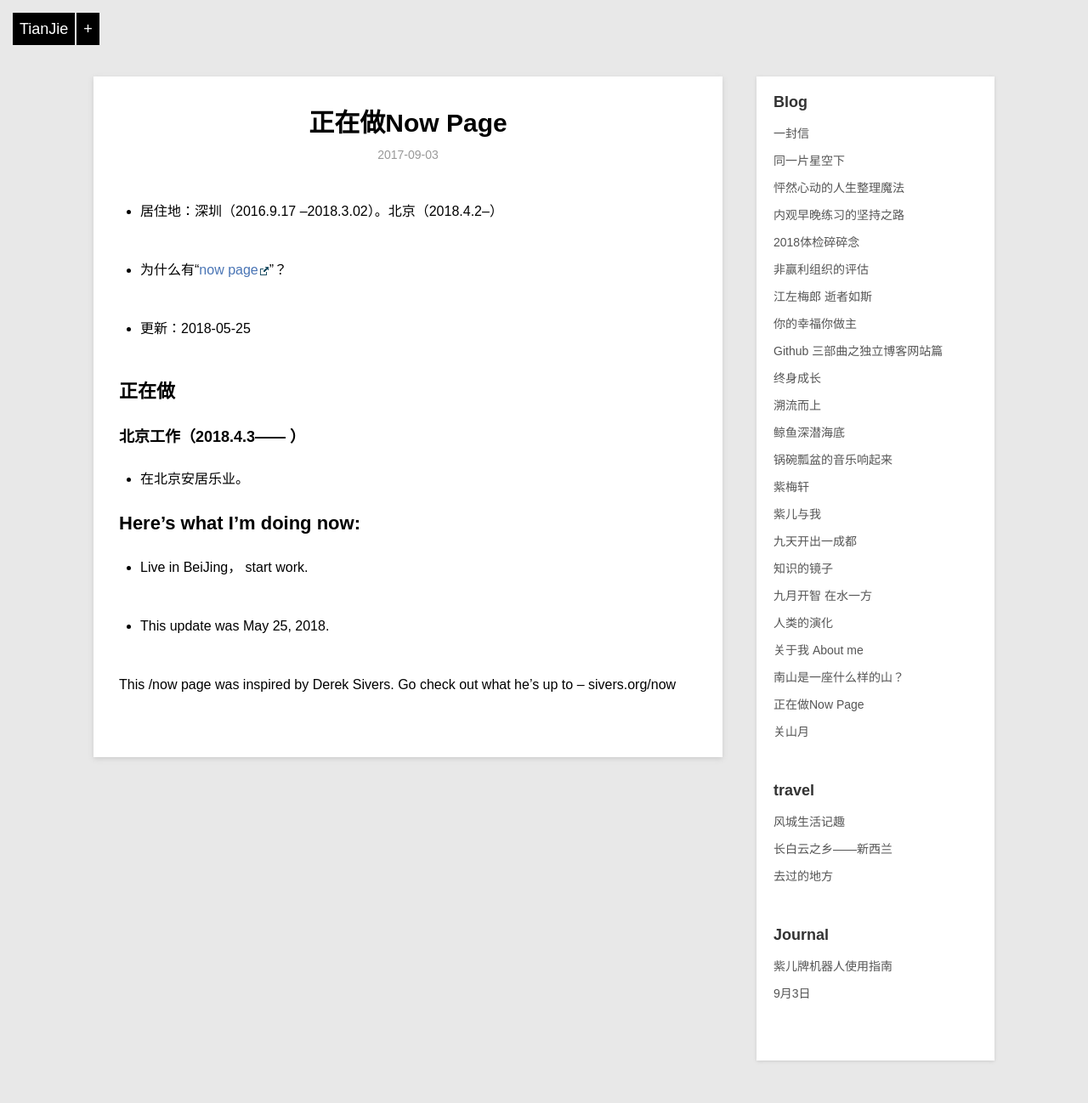
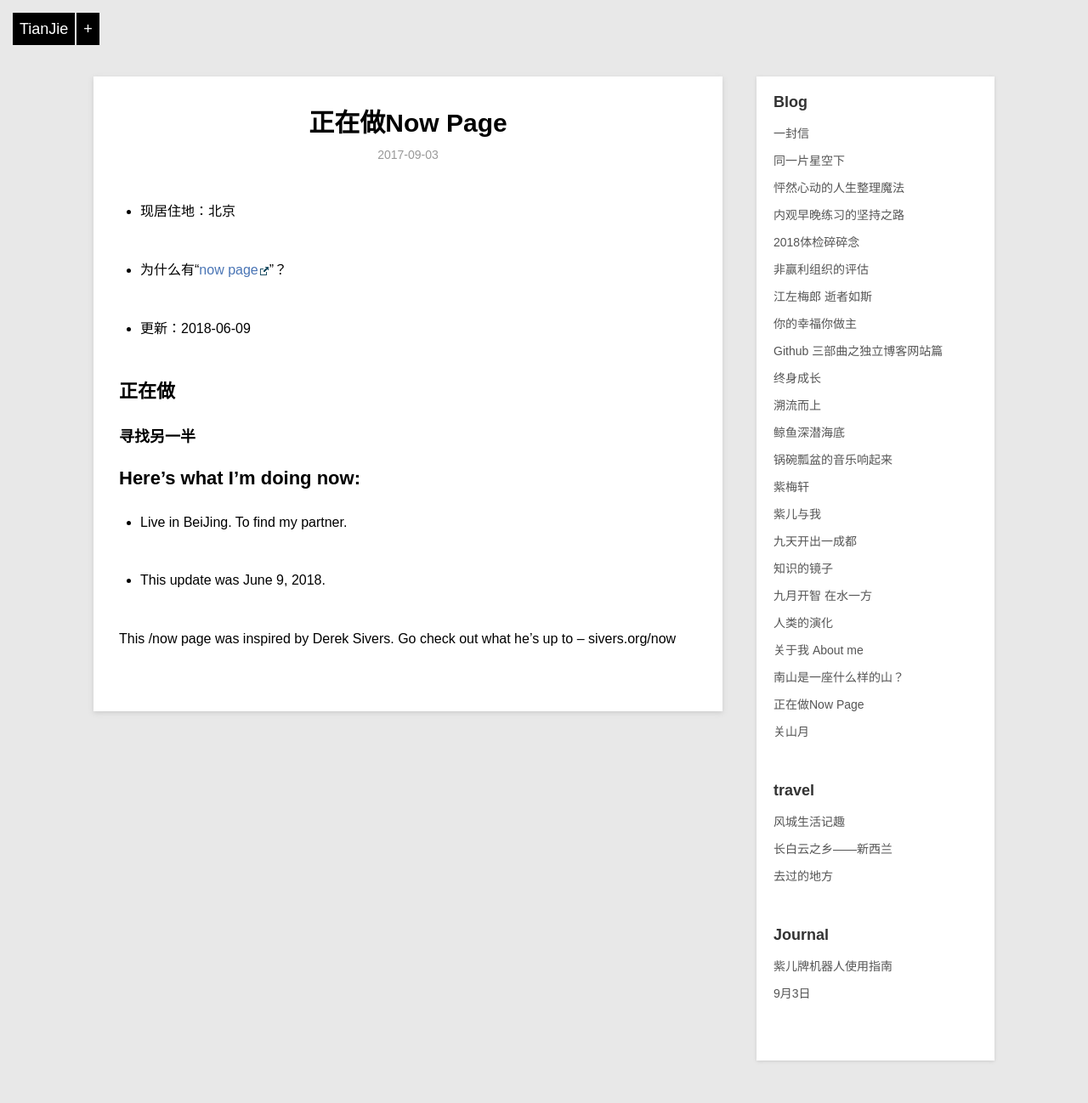
Before and after one commit to violettianjie/violettianjie.github.io, a Jekyll site: the page built from _posts/blog/2017-09-03-now.md, in a window 1280 px wide. Shown: the whole page at 85% size. Built offline with Jekyll 4.4.1, drawn with Linux system fonts in a browser that asks for light colours; comment, search, counter and statistics services are not loaded.

Commit message:
Update 2017-09-03-now.md

```diff
--- a/_posts/blog/2017-09-03-now.md
+++ b/_posts/blog/2017-09-03-now.md
@@ -4,24 +4,24 @@ title: "正在做Now Page"
 description: "正在做的事What I am doing"
 category: blog
 ---
-- 居住地：深圳（2016.9.17 --2018.3.02）。北京（2018.4.2--）
+- 现居住地：北京
 
 - 为什么有“[now page](http://nownownow.com/about)”？
 
-- 更新：2018-05-25
+- 更新：2018-06-09
 
 ## 正在做
 
-### 北京工作（2018.4.3—— ）
+### 寻找另一半
 
-- 在北京安居乐业。
+
 
 ## Here’s what I’m doing now:
 
-- Live in BeiJing， start work.
+- Live in BeiJing. To find my partner.
 
 
-- This update was May 25, 2018.
+- This update was June 9, 2018.
 
 This /now page was inspired by Derek Sivers. Go check out what he’s up to – sivers.org/now
 
```
